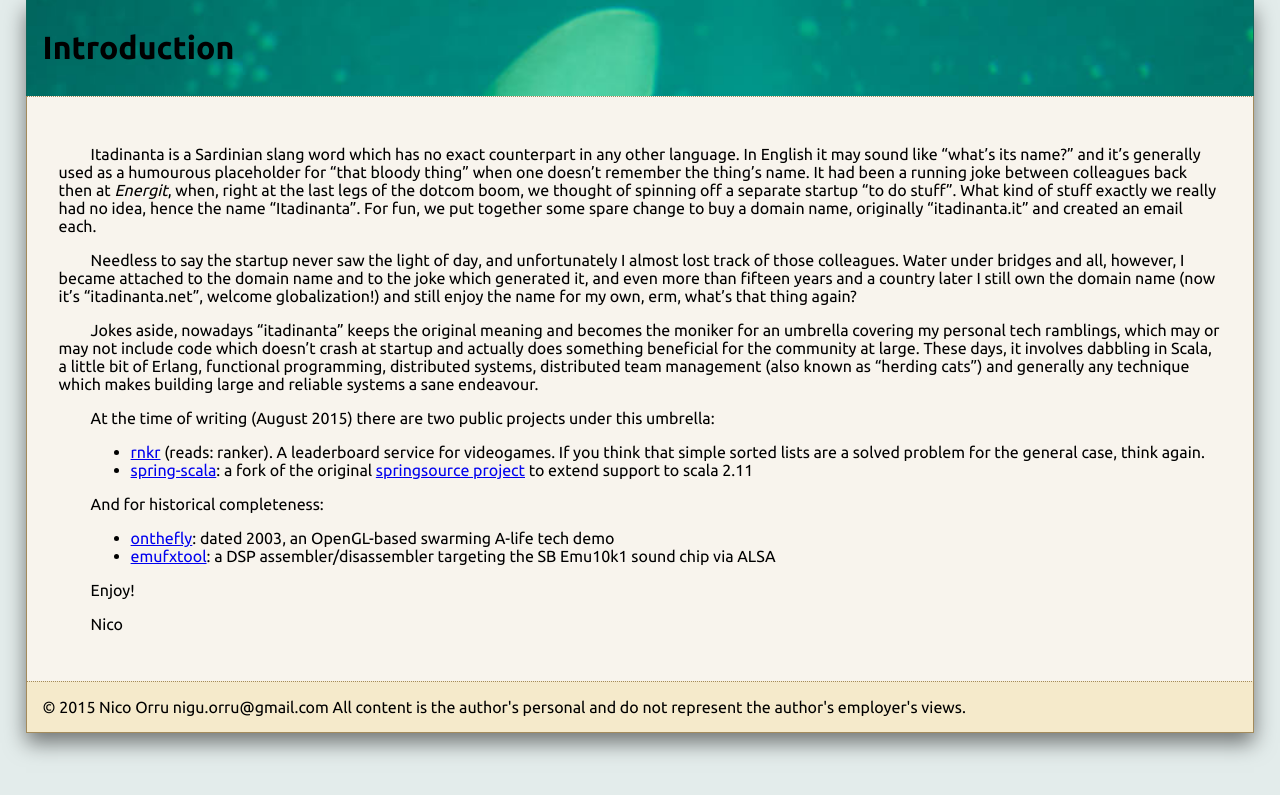
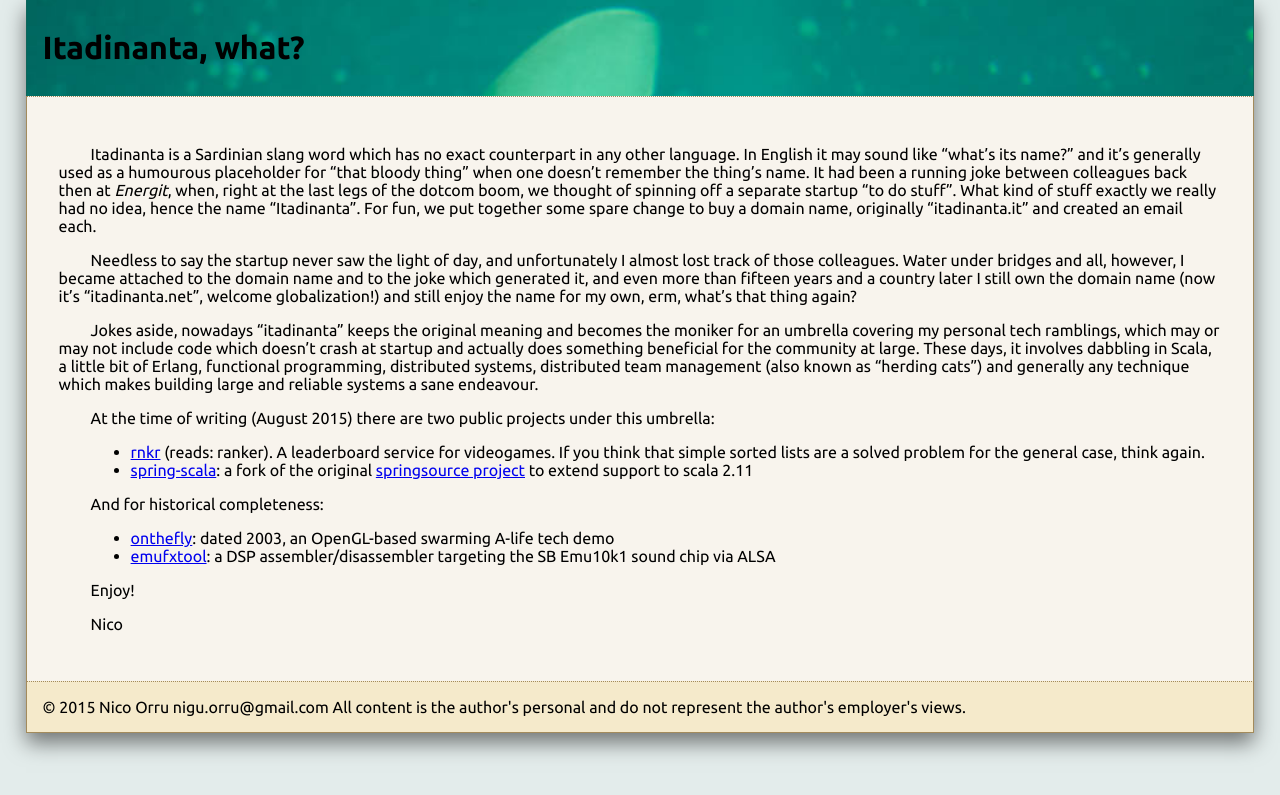
Before and after one commit to itadinanta/itadinanta.github.io, a Jekyll site: the page built from index.md, in a window 1280 px wide. Shown: the top 795 px of the page. Built offline with Jekyll 4.4.1, drawn with Linux system fonts in a browser that asks for light colours.

Commit message:
Update index.md

```diff
--- a/index.md
+++ b/index.md
@@ -1,6 +1,6 @@
 ---
 layout: default
-title: Introduction
+title: Itadinanta, what?
 ---
 
 Itadinanta is a Sardinian slang word which has no exact counterpart in any other language. In English it may sound like "what's its name?" and it's generally used as a humourous placeholder for "that bloody thing" when one doesn't remember the thing's name. It had been a running joke between colleagues back then at *Energit*, when, right at the last legs of the dotcom boom, we thought of spinning off a separate startup "to do stuff". What kind of stuff exactly we really had no idea, hence the name "Itadinanta". For fun, we put together some spare change to buy a domain name, originally "itadinanta.it" and created an email each.
```
